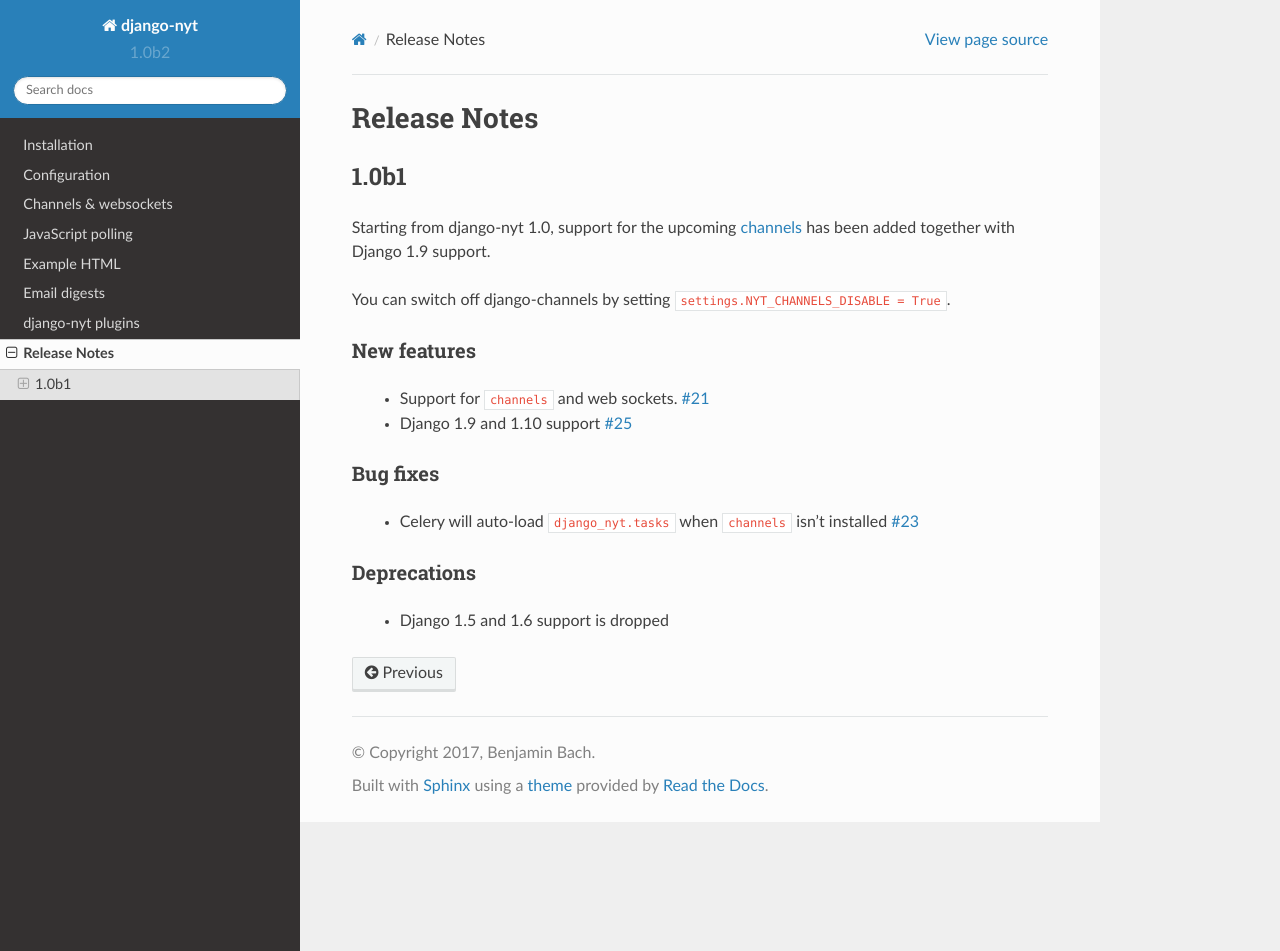
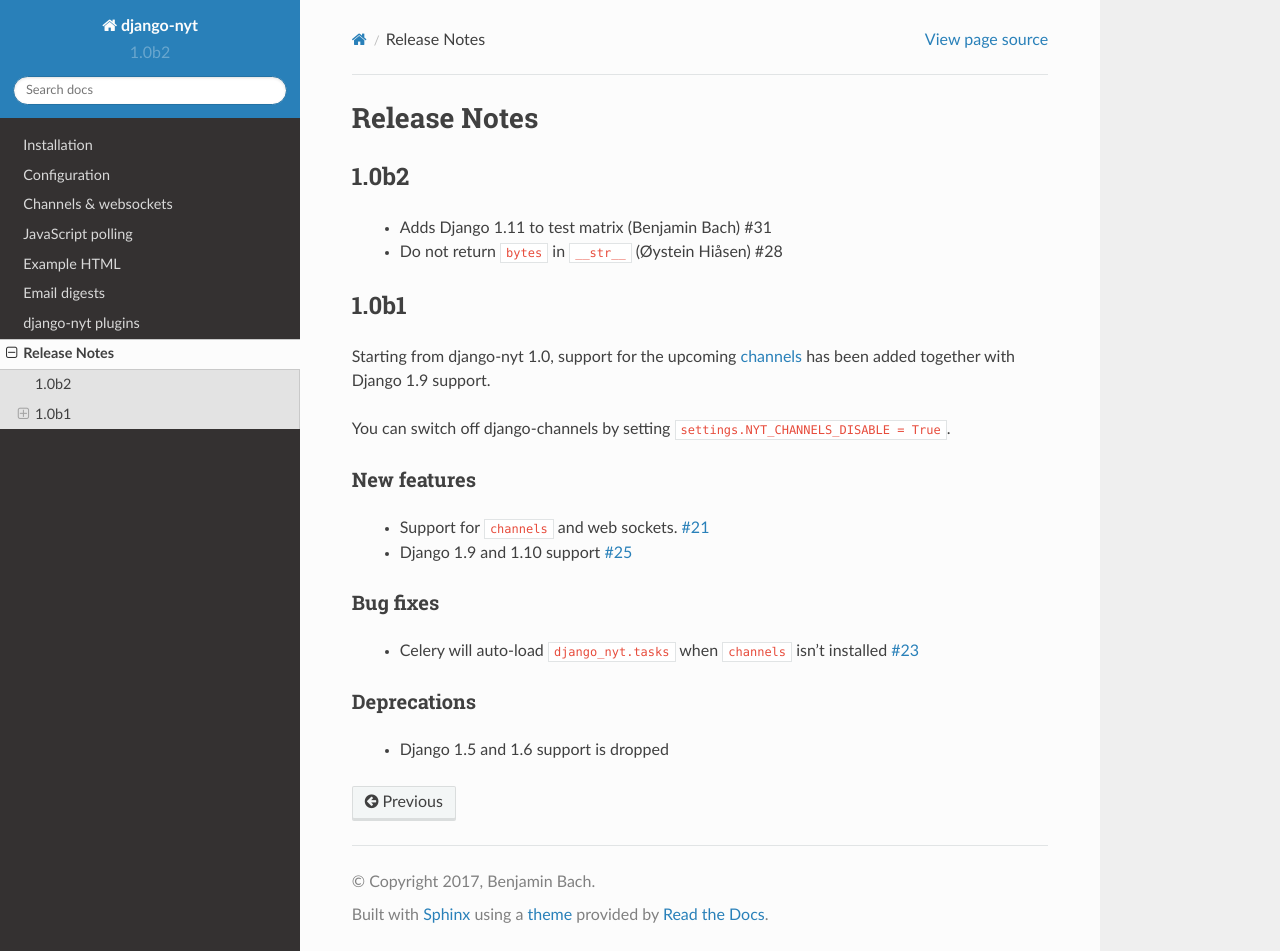
Before and after one commit to django-wiki/django-nyt, a Sphinx documentation site: the page built from docs/release_notes.rst, in a window 1280 px wide and 951 px high. Built offline with Sphinx 7.4.7 and the Read the Docs theme 2.0.0, drawn with Linux system fonts in a browser that asks for light colours; pages that are not in the unit, such as notebooks, are missing from menus.

Commit message:
Release note for #28 - thanks @hiasen

```diff
--- a/docs/release_notes.rst
+++ b/docs/release_notes.rst
@@ -1,5 +1,11 @@
 Release Notes
 =============
+
+1.0b2
+-----
+
+ * Adds Django 1.11 to test matrix (Benjamin Bach) #31
+ * Do not return ``bytes`` in ``__str__`` (Øystein Hiåsen) #28
 
 1.0b1
 -----
```
